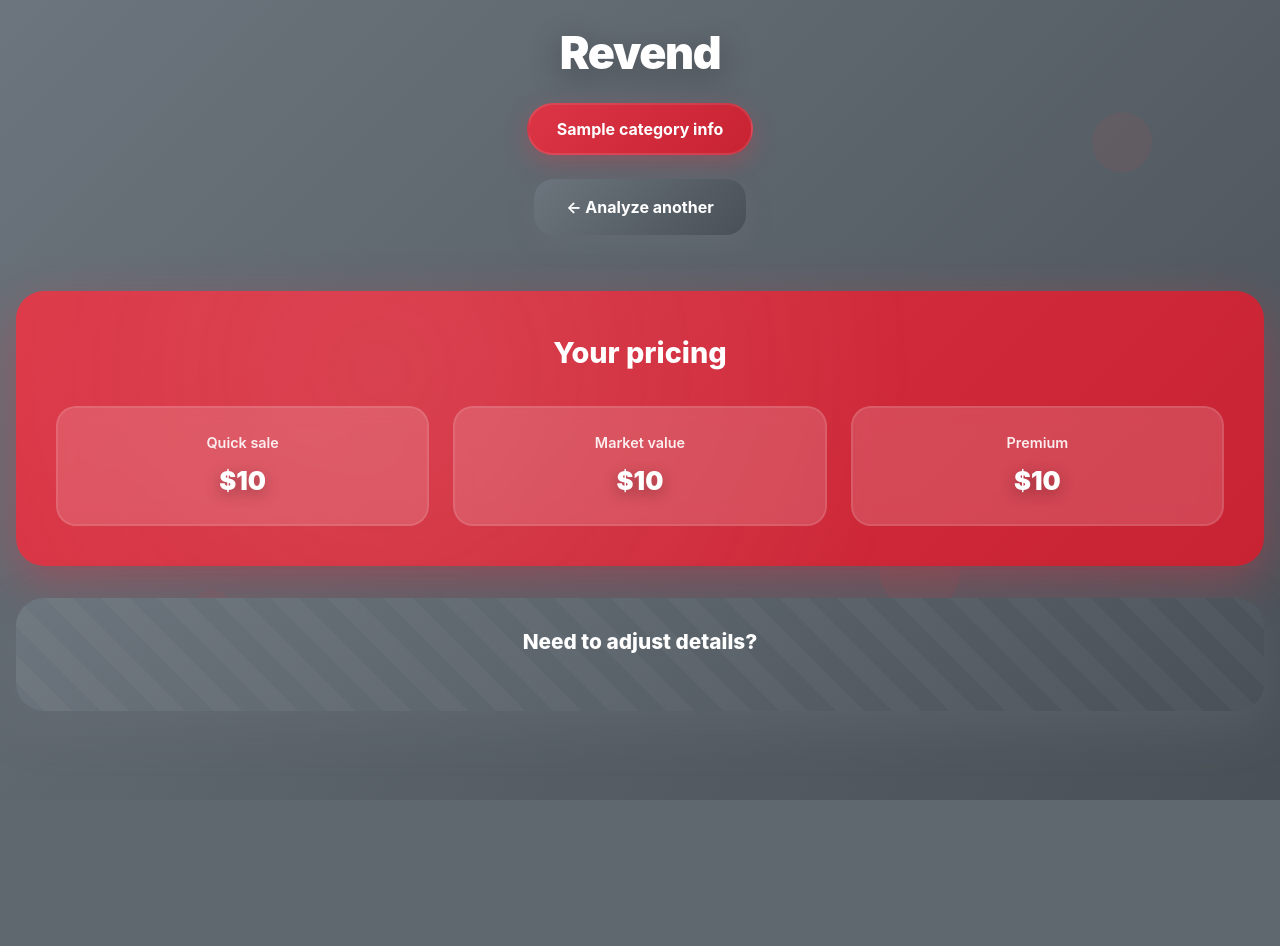
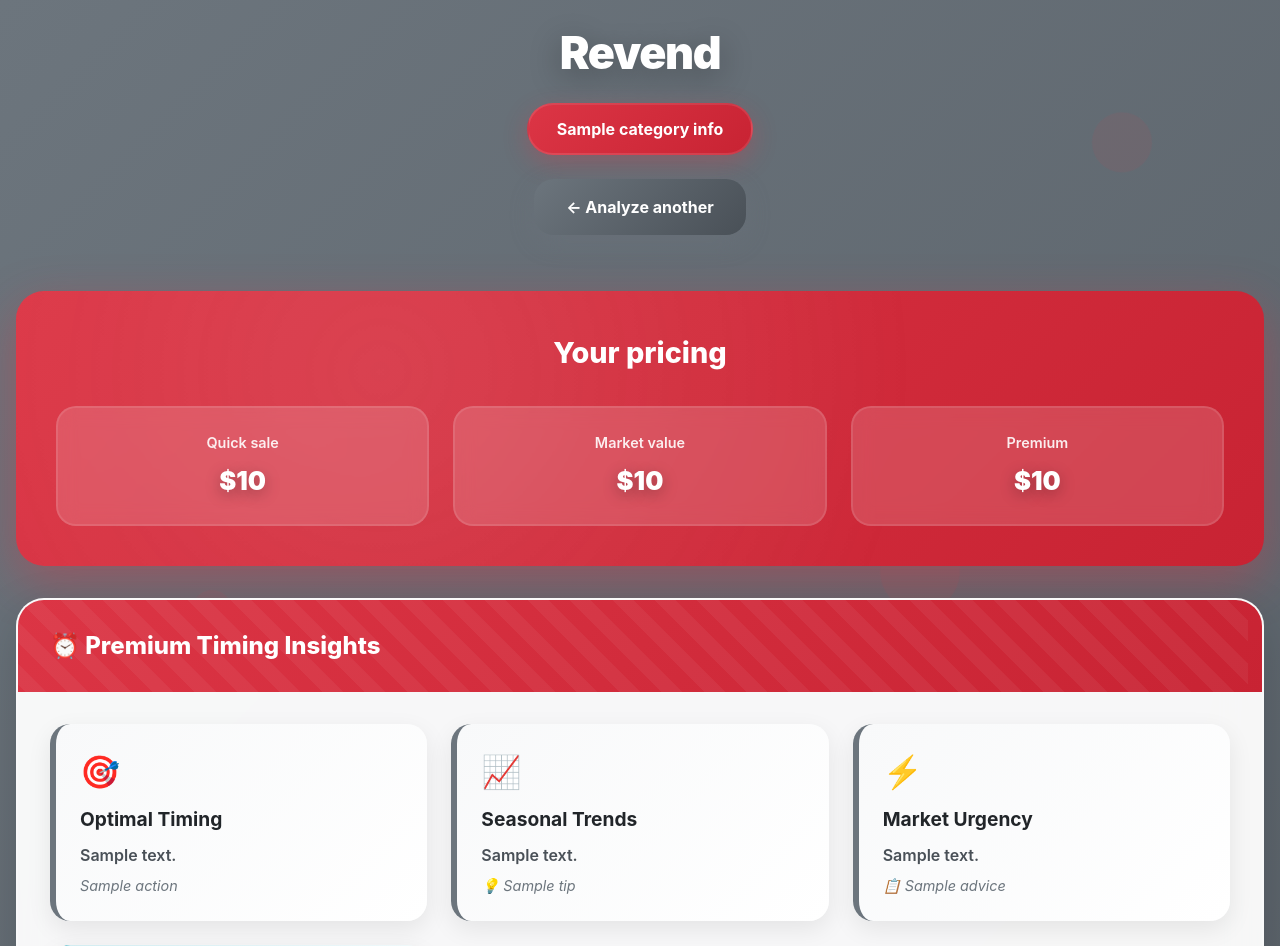
Before and after one commit to FrHommapian/revend-app, a Flask app: template templates/results.html in a window 1280 px wide. Shown: the top 946 px of the page. Before the commit the page ends 800 px from the top, so only its background shows below. Run offline with Flask 3, Linux system fonts and the light colour scheme; the template is opened without the code that fills it: most values are stand-ins (such as "Sample title", 1, 10 or a date in 2020).

Commit message:
NUCLEAR FIX: Obliterate refinement section completely and restore listing

```diff
--- a/templates/results.html
+++ b/templates/results.html
@@ -431,43 +431,11 @@
             left: 100%;
         }
 
-        .refinement-section {
-            background: linear-gradient(135deg, #6c757d 0%, #495057 100%);
-            color: white;
-            padding: 32px;
-            border-radius: 28px;
-            margin-bottom: 32px;
-            box-shadow: 0 16px 48px rgba(108,117,125,0.3);
-            position: relative;
-            overflow: hidden;
-            z-index: 2;
-            animation: fadeInUp 0.8s ease-out 0.3s both;
-        }
 
-        .refinement-section::before {
-            content: '';
-            position: absolute;
-            top: 0;
-            left: 0;
-            right: 0;
-            bottom: 0;
-            background: repeating-linear-gradient(
-                45deg,
-                transparent,
-                transparent 20px,
-                rgba(255,255,255,0.03) 20px,
-                rgba(255,255,255,0.03) 40px
-            );
-        }
 
-        .refinement-form {
-            background: rgba(255,255,255,0.95);
-            padding: 28px;
-            border-radius: 20px;
-            margin-top: 24px;
-            backdrop-filter: blur(20px);
-            border: 2px solid rgba(255,255,255,0.2);
-        }
+
+
+
 
         .form-control {
             border: 2px solid #e9ecef;
@@ -977,14 +889,6 @@
             {% endif %}
         </div>
 
-        <div class="refinement-section">
-            <div style="text-align: center; margin-bottom: 24px; position: relative; z-index: 1;">
-                <h4 style="font-size: 1.3rem; font-weight: 800; margin-bottom: 12px;">Need to adjust details?</h4>
-
-            </div>
-            <div class="refinement-form" id="refinementForm" style="display: none;">
-                <form id="refineForm">
-
 
         <!-- Timing Insights Section -->
         {% if analysis_data.timing_insights %}
@@ -1120,19 +1024,7 @@
             }
         }
 
-        document.getElementById('refineForm').addEventListener('submit', function(e) {
-            e.preventDefault();
-            const submitBtn = document.querySelector('.refine-btn');
-            const originalText = submitBtn.textContent;
-            submitBtn.textContent = 'Updating...';
-            submitBtn.disabled = true;
-            const formData = new FormData(this);
-            fetch('/refine-analysis', { method: 'POST', body: formData })
-            .then(() => window.location.reload())
-            .catch(() => {
-                submitBtn.textContent = originalText;
-                submitBtn.disabled = false;
-            });
+        );
         });
 
 
```
Also changed, not shown: other parts of templates/results.html (+9 -65 lines).
